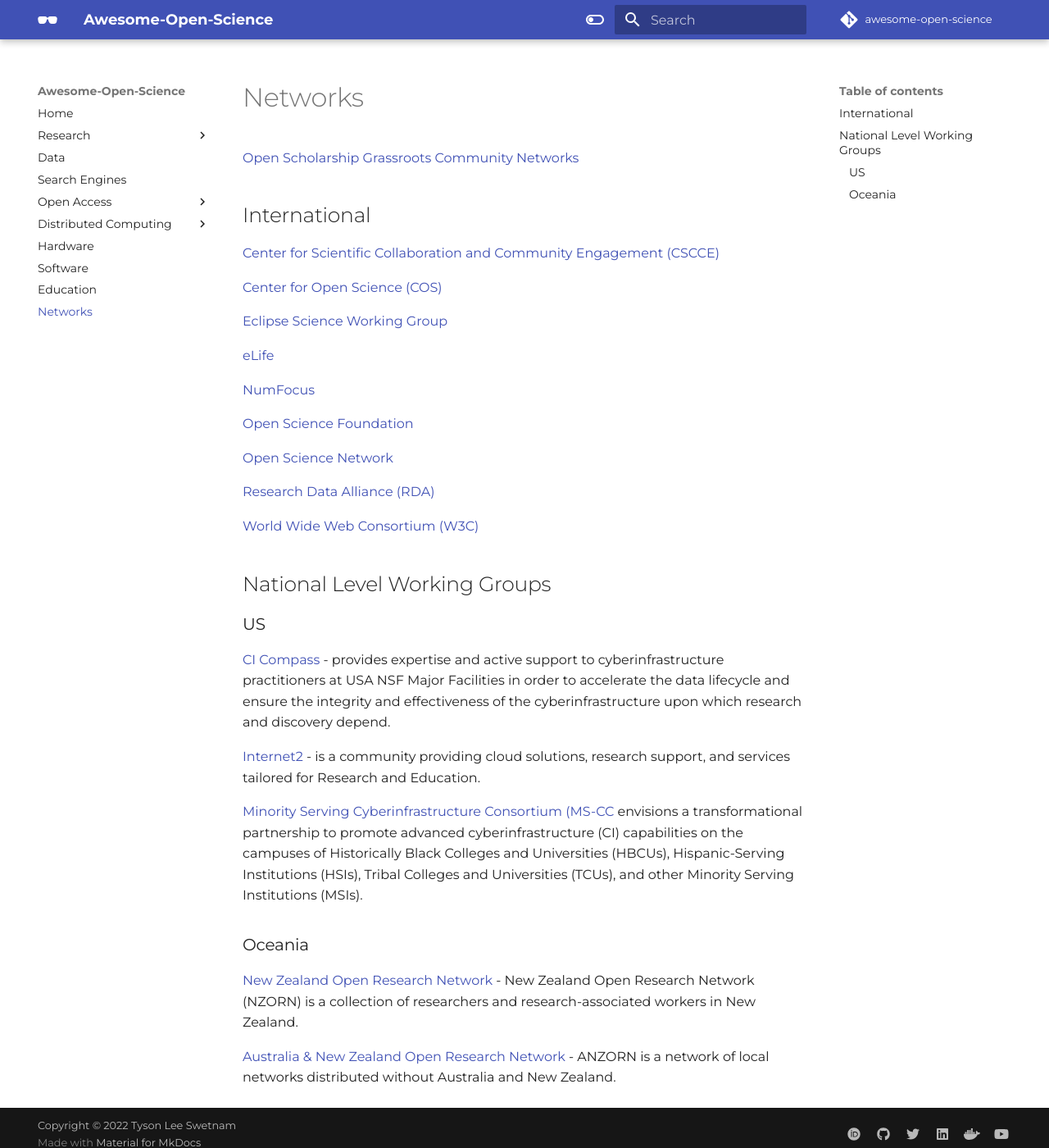
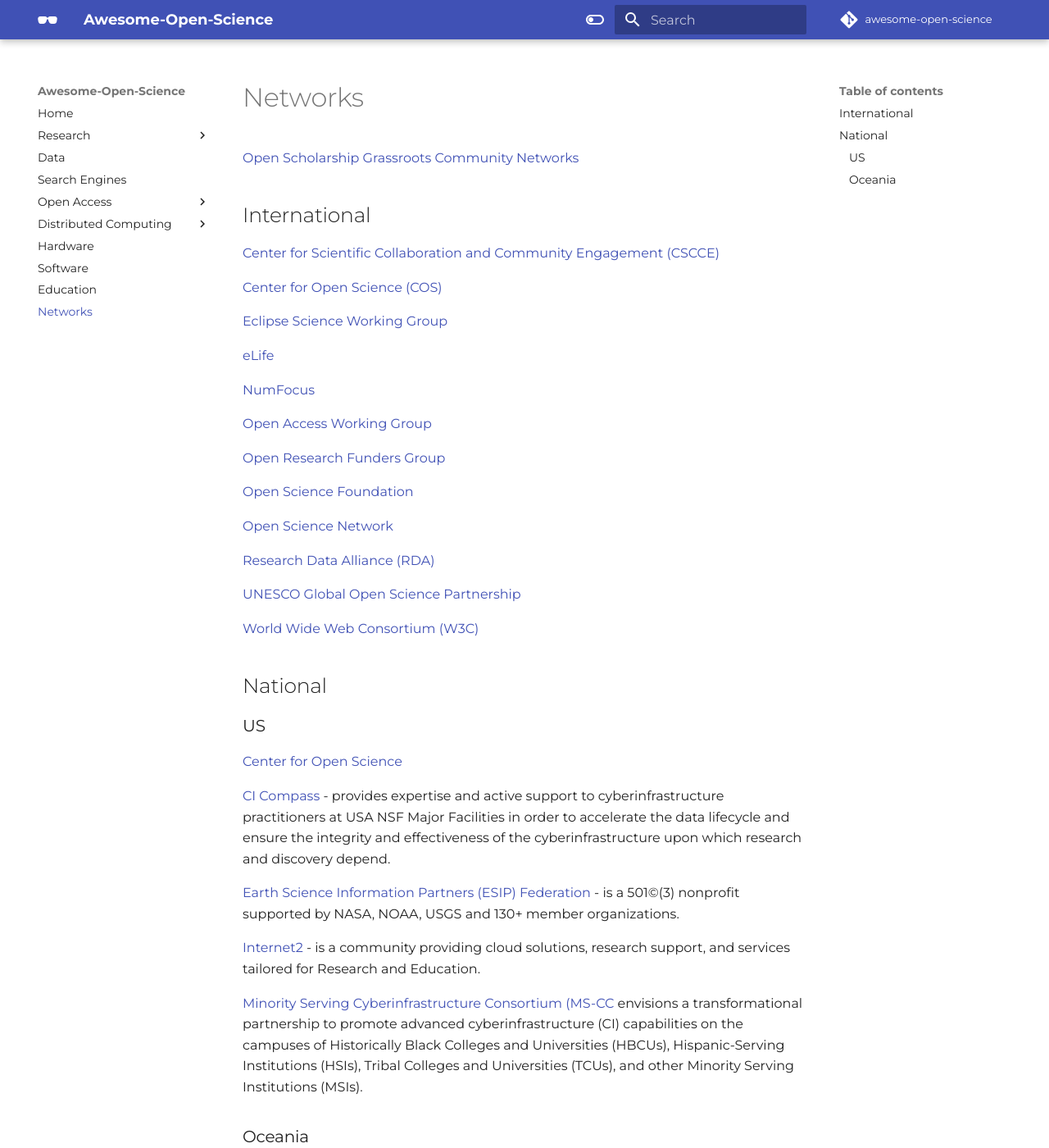
Before and after one commit to tyson-swetnam/awesome-open-science, an MkDocs documentation site: the page built from docs/networks.md, in a window 1280 px wide and 1400 px high. Shown: the whole window at 82% size. Built offline with MkDocs 1.6.1 and Material for MkDocs 9.7.7, drawn with Linux system fonts in a browser that asks for light colours; some web fonts are replaced; comment, search, counter and statistics services are not loaded.

Commit message:
Update networks.md

```diff
--- a/docs/networks.md
+++ b/docs/networks.md
@@ -13,19 +13,29 @@
 
 [NumFocus](https://numfocus.org/){target=_blank}
 
+[Open Access Working Group](https://sparcopen.org/people/open-access-working-group/){target=_blank}
+
+[Open Research Funders Group](https://www.orfg.org/)
+
 [Open Science Foundation](https://osf.io/){target=_blank}
 
 [Open Science Network](https://www.opensciencenetwork.org/){target=_blank}
 
 [Research Data Alliance (RDA)](https://www.rd-alliance.org/){target=_blank}
 
+[UNESCO Global Open Science Partnership](https://en.unesco.org/science-sustainable-future/open-science/partnership){target=_blank}
+
 [World Wide Web Consortium (W3C)](https://www.w3.org/){target=_blank}
 
-## National Level Working Groups
+## National
 
 ### US
 
+[Center for Open Science](https://www.cos.io/){target=_blank}
+
 [CI Compass](https://ci-compass.org/){target=_blank} - provides expertise and active support to cyberinfrastructure practitioners at USA NSF Major Facilities in order to accelerate the data lifecycle and ensure the integrity and effectiveness of the cyberinfrastructure upon which research and discovery depend.
+
+[Earth Science Information Partners (ESIP) Federation](https://www.esipfed.org/){target=_blank} -  is a 501(c)(3) nonprofit supported by NASA, NOAA, USGS and 130+ member organizations.
 
 [Internet2](https://internet2.edu/) - is a community providing cloud solutions, research support, and services tailored for Research and Education.
 
```
